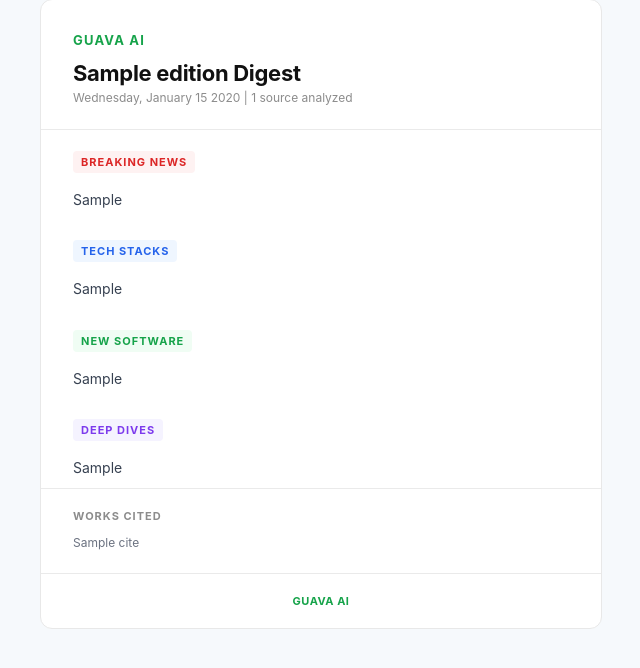
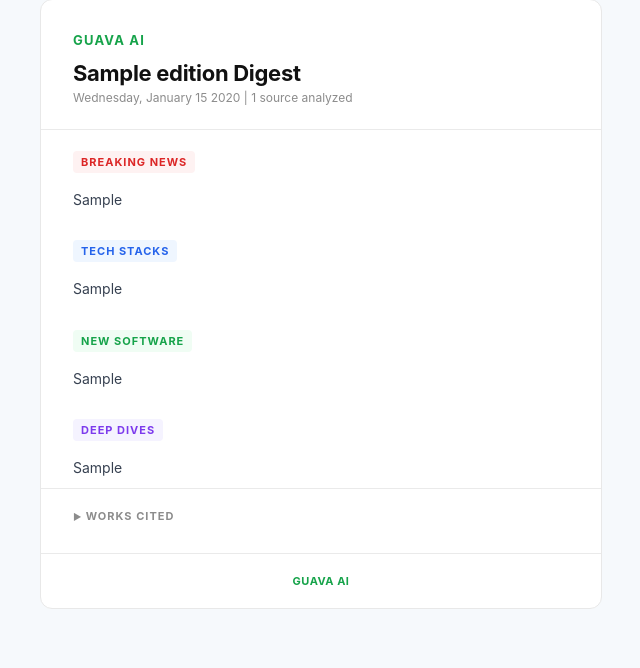
Before and after one commit to Sebastian-O-Rodriguez/Tech-Email-Digest-Automation, a Python web app: template src/email_ingester/templates/digest.html.j2 in a window 1280 px wide. Shown: the part 41-709 px from the top of the page, without its empty margins (319-959 px from the left). Run offline with Jinja, Linux system fonts and the light colour scheme; the template is opened without the code that fills it: most values are stand-ins (such as "Sample title", 1, 10 or a date in 2020).

Commit message:
chore: test dropdown works cited with 1 email
Co-Authored-By: Claude Opus 4.6 (1M context) <noreply@anthropic.com>

```diff
--- a/src/email_ingester/ingester.py
+++ b/src/email_ingester/ingester.py
@@ -280,7 +280,7 @@ def fetch_unread_emails(config: Config, token: str, state: State) -> tuple[list[
         f"{_GRAPH_BASE}/users/{config.mailbox_user_id}"
         f"/mailFolders/{folder_id}/messages"
         f"?$select=id,subject,from,receivedDateTime,body"
-        f"&$top=10"
+        f"&$top=1"
         f"&$orderby=receivedDateTime desc"
     )
     logger.info("Fetching unread emails from folder (non-delta fallback).")
--- a/src/email_ingester/templates/digest.html.j2
+++ b/src/email_ingester/templates/digest.html.j2
@@ -22,7 +22,10 @@
   .section-body { font-size: 14px; line-height: 1.6; color: #374151; margin: 8px 0 0 0; }
   .divider { border: none; border-top: 1px solid #eaeaea; margin: 0; }
   .citations { padding: 20px 32px; }
-  .citations-label { font-size: 11px; font-weight: 700; text-transform: uppercase; letter-spacing: 1px; color: #8c8c8c; margin: 0 0 10px 0; }
+  .citations-label { font-size: 11px; font-weight: 700; text-transform: uppercase; letter-spacing: 1px; color: #8c8c8c; margin: 0 0 10px 0; cursor: pointer; list-style: none; }
+  .citations-label::-webkit-details-marker { display: none; }
+  .citations-label::before { content: '\25B6  '; font-size: 9px; }
+  details[open] > .citations-label::before { content: '\25BC  '; }
   .citations ul { margin: 0; padding: 0; list-style: none; }
   .citations li { font-size: 12px; line-height: 1.7; color: #6b7280; }
   .footer { padding: 20px 32px; text-align: center; border-top: 1px solid #eaeaea; }
@@ -74,12 +77,14 @@
   {% if citations %}
   <hr class="divider">
   <div class="citations">
-    <p class="citations-label">Works Cited</p>
-    <ul>
-      {% for cite in citations %}
-      <li>{{ cite }}</li>
-      {% endfor %}
-    </ul>
+    <details>
+      <summary class="citations-label">Works Cited</summary>
+      <ul>
+        {% for cite in citations %}
+        <li>{{ cite }}</li>
+        {% endfor %}
+      </ul>
+    </details>
   </div>
   {% endif %}
 
```
Also changed, not shown: .github/workflows/digest.yml.
